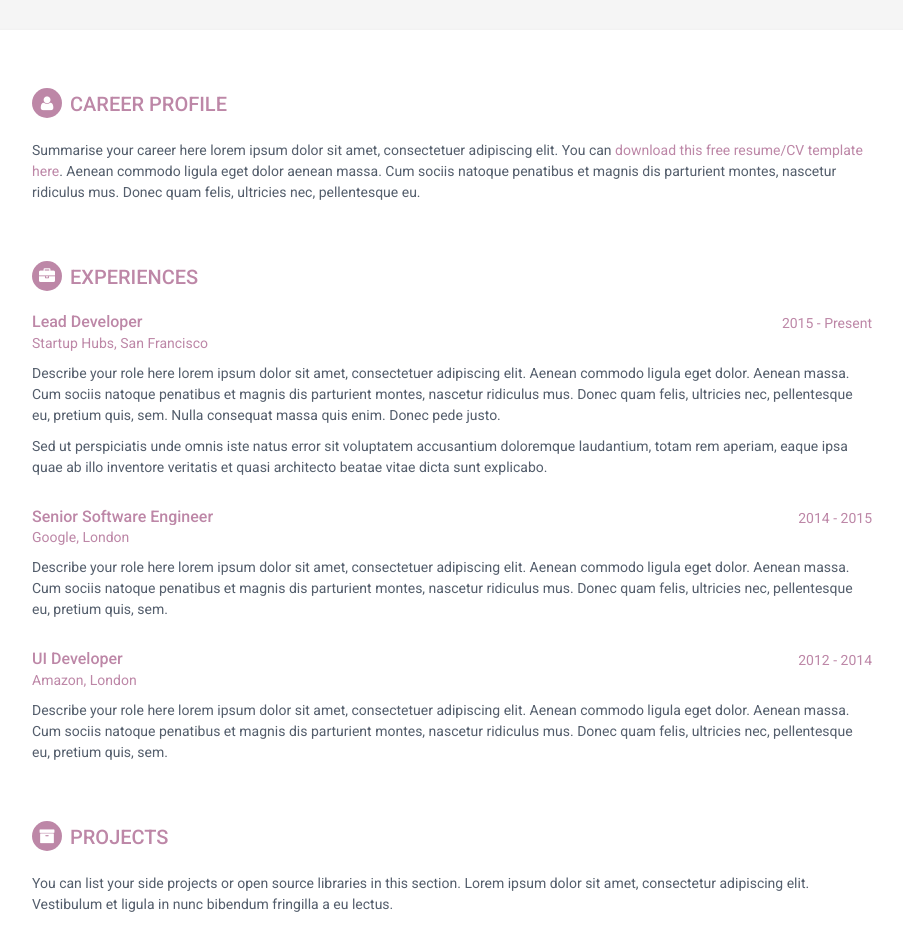
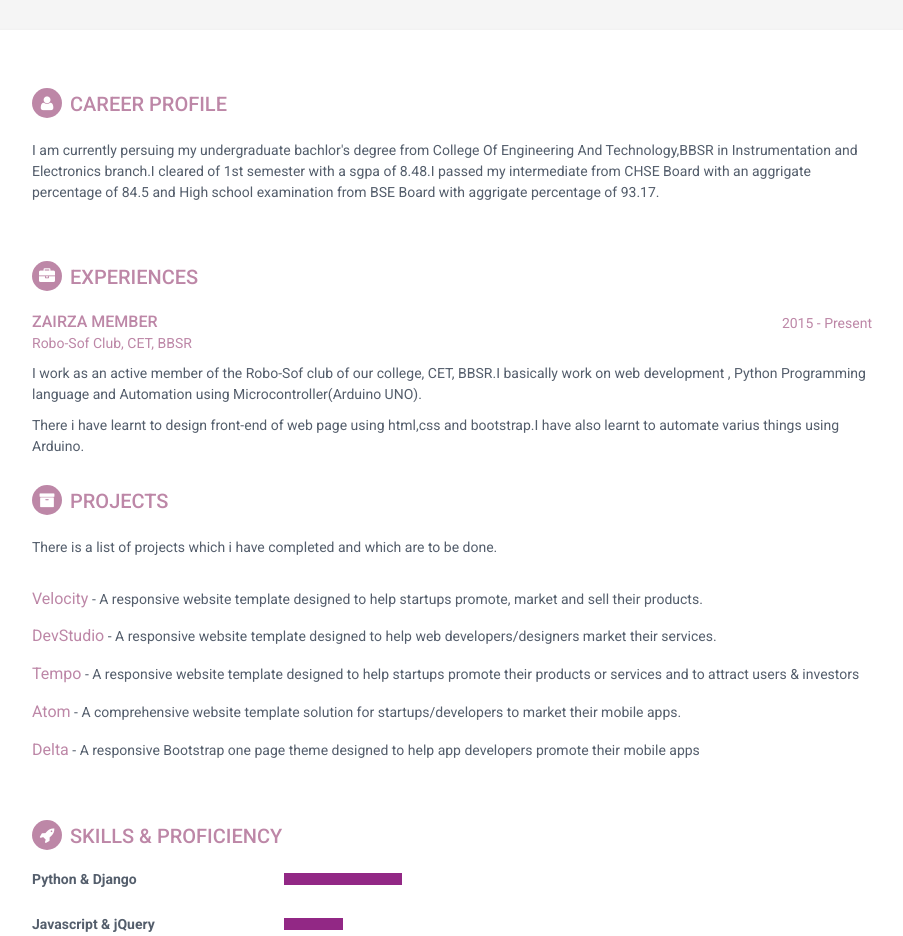
Before and after one commit to Anisha1234/mywebsite, a plain HTML site: page orbit-v1.0/index.html in a window 1280 px wide. Shown: the top 936 px of the page, without its empty margins (188-1091 px from the left). Drawn offline with Linux system fonts and the light colour scheme.

Commit message:
resume content management

```diff
--- a/orbit-v1.0/index.html
+++ b/orbit-v1.0/index.html
@@ -33,60 +33,31 @@
             <section class="section summary-section">
                 <h2 class="section-title"><i class="fa fa-user"></i>Career Profile</h2>
                 <div class="summary">
-                    <p>Summarise your career here lorem ipsum dolor sit amet, consectetuer adipiscing elit. You can <a href="http://themes.3rdwavemedia.com/website-templates/orbit-free-resume-cv-template-for-developers/" target="_blank">download this free resume/CV template here</a>. Aenean commodo ligula eget dolor aenean massa. Cum sociis natoque penatibus et magnis dis parturient montes, nascetur ridiculus mus. Donec quam felis, ultricies nec, pellentesque eu.</p>
+                    <p>I am currently persuing my undergraduate bachlor's degree from College Of Engineering And Technology,BBSR in Instrumentation and Electronics branch.I cleared of 1st semester with a sgpa of 8.48.I passed my intermediate from CHSE Board with an aggrigate percentage of 84.5 and  High school examination from BSE Board with aggrigate percentage of 93.17. </p>
                 </div><!--//summary-->
             </section><!--//section-->
-
             <section class="section experiences-section">
                 <h2 class="section-title"><i class="fa fa-briefcase"></i>Experiences</h2>
 
                 <div class="item">
                     <div class="meta">
                         <div class="upper-row">
-                            <h3 class="job-title">Lead Developer</h3>
+                            <h3 class="job-title">ZAIRZA MEMBER</h3>
                             <div class="time">2015 - Present</div>
                         </div><!--//upper-row-->
-                        <div class="company">Startup Hubs, San Francisco</div>
+                        <div class="company">Robo-Sof Club, CET, BBSR</div>
                     </div><!--//meta-->
                     <div class="details">
-                        <p>Describe your role here lorem ipsum dolor sit amet, consectetuer adipiscing elit. Aenean commodo ligula eget dolor. Aenean massa. Cum sociis natoque penatibus et magnis dis parturient montes, nascetur ridiculus mus. Donec quam felis, ultricies nec, pellentesque eu, pretium quis, sem. Nulla consequat massa quis enim. Donec pede justo.</p>
-                        <p>Sed ut perspiciatis unde omnis iste natus error sit voluptatem accusantium doloremque laudantium, totam rem aperiam, eaque ipsa quae ab illo inventore veritatis et quasi architecto beatae vitae dicta sunt explicabo. </p>
+                        <p>I work as an active member of the Robo-Sof club of our college, CET, BBSR.I basically work on web development , Python Programming language and Automation using Microcontroller(Arduino UNO).</p>
+                        <p>There i have learnt to design front-end of web page using html,css and bootstrap.I have also learnt to automate varius things using Arduino. </p>
                     </div><!--//details-->
                 </div><!--//item-->
 
-                <div class="item">
-                    <div class="meta">
-                        <div class="upper-row">
-                            <h3 class="job-title">Senior Software Engineer</h3>
-                            <div class="time">2014 - 2015</div>
-                        </div><!--//upper-row-->
-                        <div class="company">Google, London</div>
-                    </div><!--//meta-->
-                    <div class="details">
-                        <p>Describe your role here lorem ipsum dolor sit amet, consectetuer adipiscing elit. Aenean commodo ligula eget dolor. Aenean massa. Cum sociis natoque penatibus et magnis dis parturient montes, nascetur ridiculus mus. Donec quam felis, ultricies nec, pellentesque eu, pretium quis, sem.</p>
-
-                    </div><!--//details-->
-                </div><!--//item-->
-
-                <div class="item">
-                    <div class="meta">
-                        <div class="upper-row">
-                            <h3 class="job-title">UI Developer</h3>
-                            <div class="time">2012 - 2014</div>
-                        </div><!--//upper-row-->
-                        <div class="company">Amazon, London</div>
-                    </div><!--//meta-->
-                    <div class="details">
-                        <p>Describe your role here lorem ipsum dolor sit amet, consectetuer adipiscing elit. Aenean commodo ligula eget dolor. Aenean massa. Cum sociis natoque penatibus et magnis dis parturient montes, nascetur ridiculus mus. Donec quam felis, ultricies nec, pellentesque eu, pretium quis, sem.</p>
-                    </div><!--//details-->
-                </div><!--//item-->
-
-            </section><!--//section-->
 
             <section class="section projects-section">
                 <h2 class="section-title"><i class="fa fa-archive"></i>Projects</h2>
                 <div class="intro">
-                    <p>You can list your side projects or open source libraries in this section. Lorem ipsum dolor sit amet, consectetur adipiscing elit. Vestibulum et ligula in nunc bibendum fringilla a eu lectus.</p>
+                    <p>There is a list of projects which i have completed and which are to be done.</p>
                 </div><!--//intro-->
                 <div class="item">
                     <span class="project-title"><a href="#hook">Velocity</a></span> - <span class="project-tagline">A responsive website template designed to help startups promote, market and sell their products.</span>
```
Also changed, not shown: resume redded.html.html (added, +46 -0 lines).
